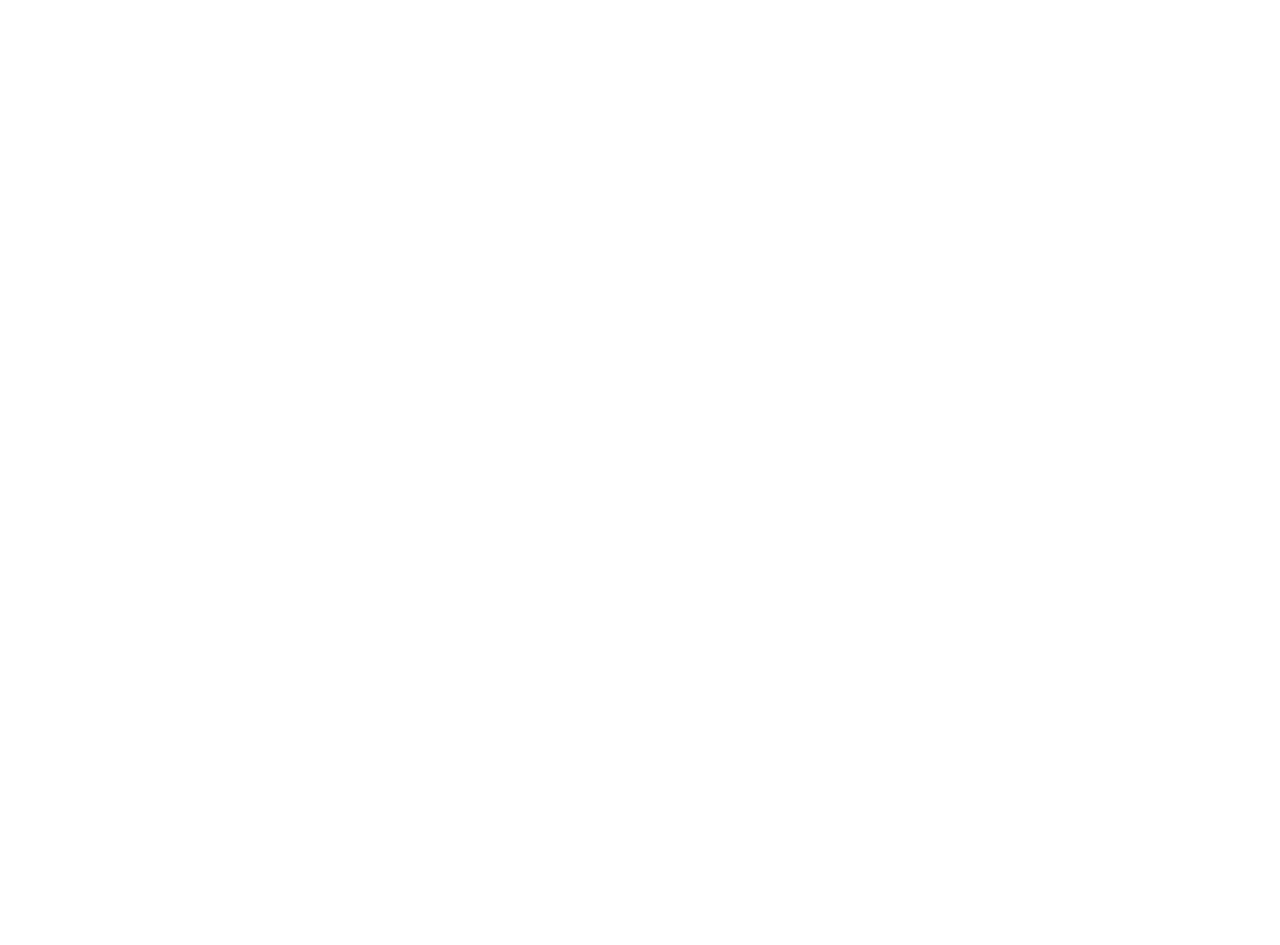
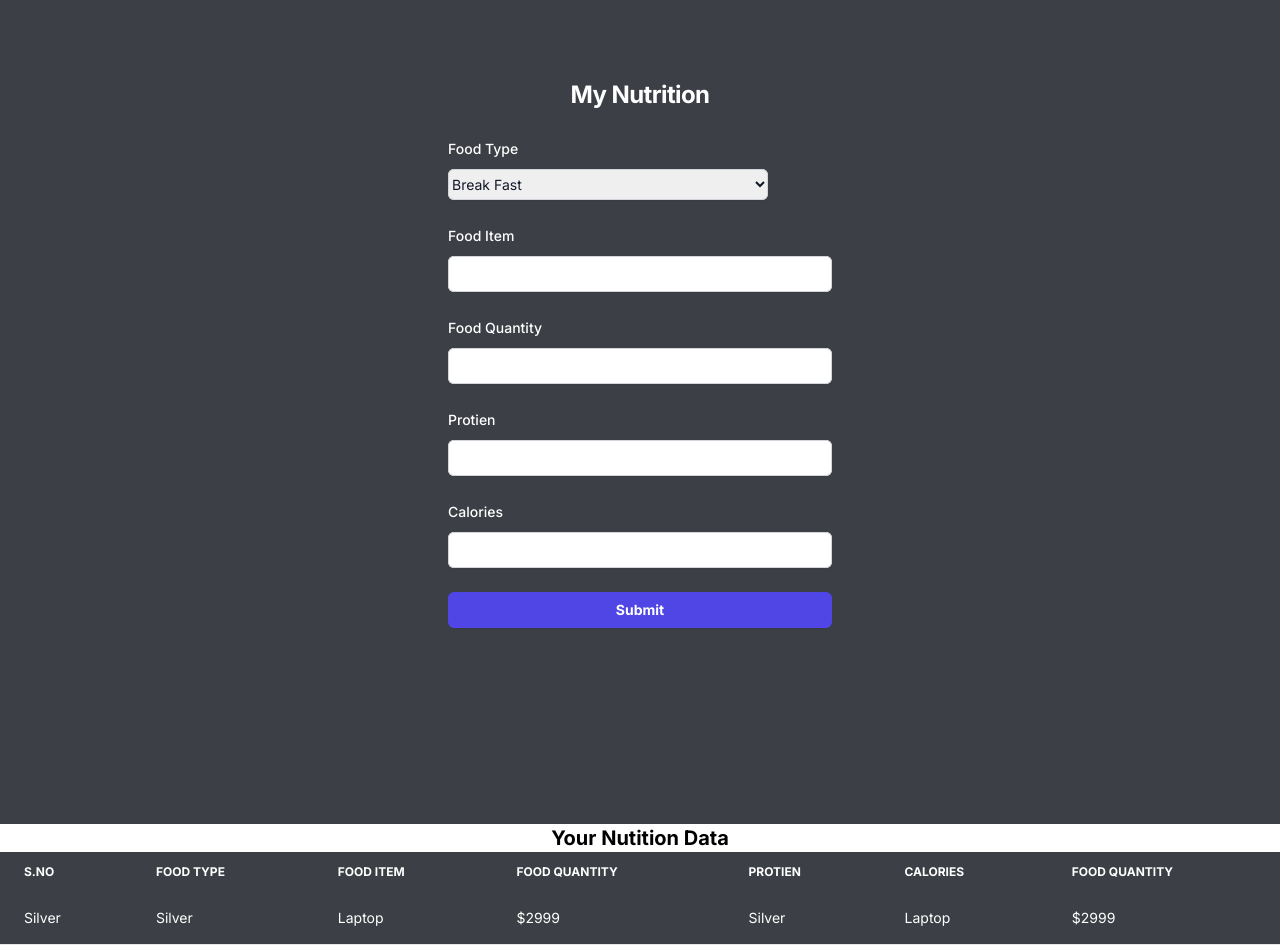
Before and after one commit to sunairahmed99/Mern_Fitness_Frontend, a React (Create React App) app: page /nutrition/page in a window 1280 px wide. Before the commit this address had no page. Shown: the part 160-1105 px from the top of the page. Before the commit the page ends 800 px from the top, so only its background shows below. Built offline with nearby package versions, Linux system fonts and the light colour scheme.

Commit message:
commit checkk
commit checkk

```diff
--- a/src/App.js
+++ b/src/App.js
@@ -7,6 +7,7 @@
 import UserProfileEditPage from "./Pages/UserProfileEditPage";
 import ForgotPage from "./Pages/ForgotPage";
 import ResetPage from "./Pages/ResetPage";
+import NutritionPage from "./Pages/NutritionPage";
 
 
 function App() {
@@ -19,6 +20,7 @@
         <Route path='/edit/profile/page/:id' element={<UserProfileEditPage/>}/>
         <Route path='/forgot/page/' element={<ForgotPage/>}/>
         <Route path='/reset/page/:tokenn' element={<ResetPage/>}/>
+        <Route path='/nutrition/page' element={<NutritionPage/>}/>
       </Routes>
   );
 }
--- /dev/null
+++ b/src/Pages/NutritionPage.jsx
@@ -0,0 +1,13 @@
+import React from 'react'
+import Navbar from '../components/Navbar/Navbar'
+import Nutritions from '../components/Nutritions/Nutritions'
+
+export default function NutritionPage() {
+  return (
+    <div>
+        <Navbar></Navbar>
+        <Nutritions></Nutritions>
+
+    </div>
+  )
+}
--- /dev/null
+++ b/src/components/Nutritions/Nutritions.jsx
@@ -0,0 +1,181 @@
+import React from 'react'
+import axios from 'axios'
+import { useForm } from "react-hook-form"
+import { Link } from 'react-router-dom'
+
+export default function Nutritions() {
+    const {register,handleSubmit,watch,reset,formState: { errors }} = useForm()
+
+    const onSubmit = (data) => {
+
+        // let formData = new FormData()
+        // formData.append('name',data.name)
+        // formData.append('phone',data.phone)
+        // formData.append('email',data.email)
+        // formData.append('image',data.image[0])
+        // formData.append('password',data.password)
+
+        // registeruser(formData)
+      }
+  return (
+
+    <div className='h-[125vh] bg-bgcolor'>
+
+      <div className="flex min-h-full flex-1 flex-col justify-center px-6 py-12 lg:px-8">
+        <div className="sm:mx-auto sm:w-full sm:max-w-sm">
+
+          <h2 className="mt-[57px] text-center text-2xl font-bold leading-9 tracking-tight text-white">
+            My Nutrition
+          </h2>
+        </div>
+
+        <div className="mt-6 sm:mx-auto sm:w-full sm:max-w-sm">
+          <form noValidate className="space-y-6"  method="POST" onSubmit={handleSubmit(onSubmit)}>
+
+          <div>
+              <label htmlFor="foodtype" className="block text-sm font-medium leading-6 text-white">
+                Food Type
+              </label>
+              <div className="mt-2">
+              <select
+                  id="country"
+                  name="country"
+                  autoComplete="country-name"
+                  className="block  rounded-md border-0 py-1.5 w-[1550px] text-gray-900 shadow-sm ring-1 ring-inset ring-gray-300 focus:ring-2 focus:ring-inset focus:ring-indigo-600 sm:max-w-xs sm:text-sm sm:leading-6"
+                >
+                  <option>Break Fast</option>
+                  <option>Lunch</option>
+                  <option>Dinner</option>
+                </select>
+              </div>
+              {errors.foodtype && <p className='text-red-400'>{errors.foodtype.message}</p>}
+            </div>
+
+            <div>
+              <label htmlFor="fooditem" className="block text-sm font-medium leading-6 text-white">
+                Food Item
+              </label>
+              <div className="mt-2">
+                <input
+                  id="fooditem"
+                  {...register("fooditem", { required:'Food Item required'})}
+                  type="text"
+                  required
+                  className="block w-full rounded-md border-0 py-1.5 text-gray-900 shadow-sm ring-1 ring-inset ring-gray-300 placeholder:text-gray-400 focus:ring-2 focus:ring-inset focus:ring-indigo-600 sm:text-sm sm:leading-6"
+                />
+              </div>
+              {errors.fooditem && <p className='text-red-400'>{errors.fooditem.message}</p>}
+            </div>
+
+            <div>
+              <label htmlFor="foodqty" className="block text-sm font-medium leading-6 text-white">
+                Food Quantity
+              </label>
+              <div className="mt-2">
+                <input
+                  id="foodqty"
+                  {...register("foodqty", { required:'Food Quantity Item required'})}
+                  type="text"
+                  required
+                  className="block w-full rounded-md border-0 py-1.5 text-gray-900 shadow-sm ring-1 ring-inset ring-gray-300 placeholder:text-gray-400 focus:ring-2 focus:ring-inset focus:ring-indigo-600 sm:text-sm sm:leading-6"
+                />
+              </div>
+              {errors.foodqty && <p className='text-red-400'>{errors.foodqty.message}</p>}
+            </div>
+
+            <div>
+              <label htmlFor="protien" className="block text-sm font-medium leading-6 text-white">
+                Protien
+              </label>
+              <div className="mt-2">
+                <input
+                  id="protien"
+                  {...register("protien", { required:'protien required'})}
+                  type="text"
+                  required
+                  className="block w-full rounded-md border-0 py-1.5 text-gray-900 shadow-sm ring-1 ring-inset ring-gray-300 placeholder:text-gray-400 focus:ring-2 focus:ring-inset focus:ring-indigo-600 sm:text-sm sm:leading-6"
+                />
+              </div>
+              {errors.protien && <p className='text-red-400'>{errors.protien.message}</p>}
+            </div>
+
+            <div>
+              <label htmlFor="protien" className="block text-sm font-medium leading-6 text-white">
+                Calories
+              </label>
+              <div className="mt-2">
+                <input
+                  id="protien"
+                  {...register("calories", { required:'protien required'})}
+                  type="text"
+                  required
+                  className="block w-full rounded-md border-0 py-1.5 text-gray-900 shadow-sm ring-1 ring-inset ring-gray-300 placeholder:text-gray-400 focus:ring-2 focus:ring-inset focus:ring-indigo-600 sm:text-sm sm:leading-6"
+                />
+              </div>
+              {errors.calories && <p className='text-red-400'>{errors.calories.message}</p>}
+            </div>
+
+            <div>
+              <button
+                type="submit"
+                className="flex w-full justify-center rounded-md bg-indigo-600 px-3 py-1.5 text-sm font-semibold leading-6 text-white shadow-sm hover:bg-indigo-500 focus-visible:outline focus-visible:outline-2 focus-visible:outline-offset-2 focus-visible:outline-indigo-600"
+              >
+                Submit
+              </button>
+            </div>
+          </form>
+        </div>
+      </div>
+
+<div className='text-center font-bold text-xl'>
+<h1>Your Nutition Data</h1>
+</div>
+
+
+      <table className="w-full text-sm text-left rtl:text-right text-gray-500 dark:text-gray-400">
+    <thead className="text-xs text-gray-700 uppercase  bg-bgcolor text-white">
+      <tr>
+        <th scope="col" className="px-6 py-3">
+          S.No
+        </th>
+        <th scope="col" className="px-6 py-3">
+          Food type
+        </th>
+        <th scope="col" className="px-6 py-3">
+          Food Item
+        </th>
+        <th scope="col" className="px-6 py-3">
+          Food Quantity
+        </th>
+        <th scope="col" className="px-6 py-3">
+          Protien
+        </th>
+        <th scope="col" className="px-6 py-3">
+          Calories
+        </th>
+        <th scope="col" className="px-6 py-3">
+          Food Quantity
+        </th>
+      </tr>
+    </thead>
+    <tbody className="bg-bgcolor">
+      <tr className=" bg-bgcolor border-b dark:bg-red-600 dark:border-gray-700">
+
+      <td className="text-white px-6 py-4">Silver</td>
+        <td className="text-white px-6 py-4">Silver</td>
+        <td className="text-white px-6 py-4">Laptop</td>
+        <td className=" text-white px-6 py-4">$2999</td>
+        <td className="text-white px-6 py-4">Silver</td>
+        <td className="text-white px-6 py-4">Laptop</td>
+        <td className=" text-white px-6 py-4">$2999</td>
+      </tr>
+
+
+    </tbody>
+  </table>
+
+
+
+    </div>
+  )
+}
--- a/src/components/Register/Register.jsx
+++ b/src/components/Register/Register.jsx
@@ -41,7 +41,7 @@
   return (
     <div className='h-[115vh] bg-bgcolor'>
 
-<div className="flex min-h-full flex-1 flex-col justify-center px-6 py-12 lg:px-8">
+      <div className="flex min-h-full flex-1 flex-col justify-center px-6 py-12 lg:px-8">
         <div className="sm:mx-auto sm:w-full sm:max-w-sm">
 
           <h2 className="mt-[57px] text-center text-2xl font-bold leading-9 tracking-tight text-white">
```
Also changed, not shown: 1 other file (tests, documents, lock files or other folders).
